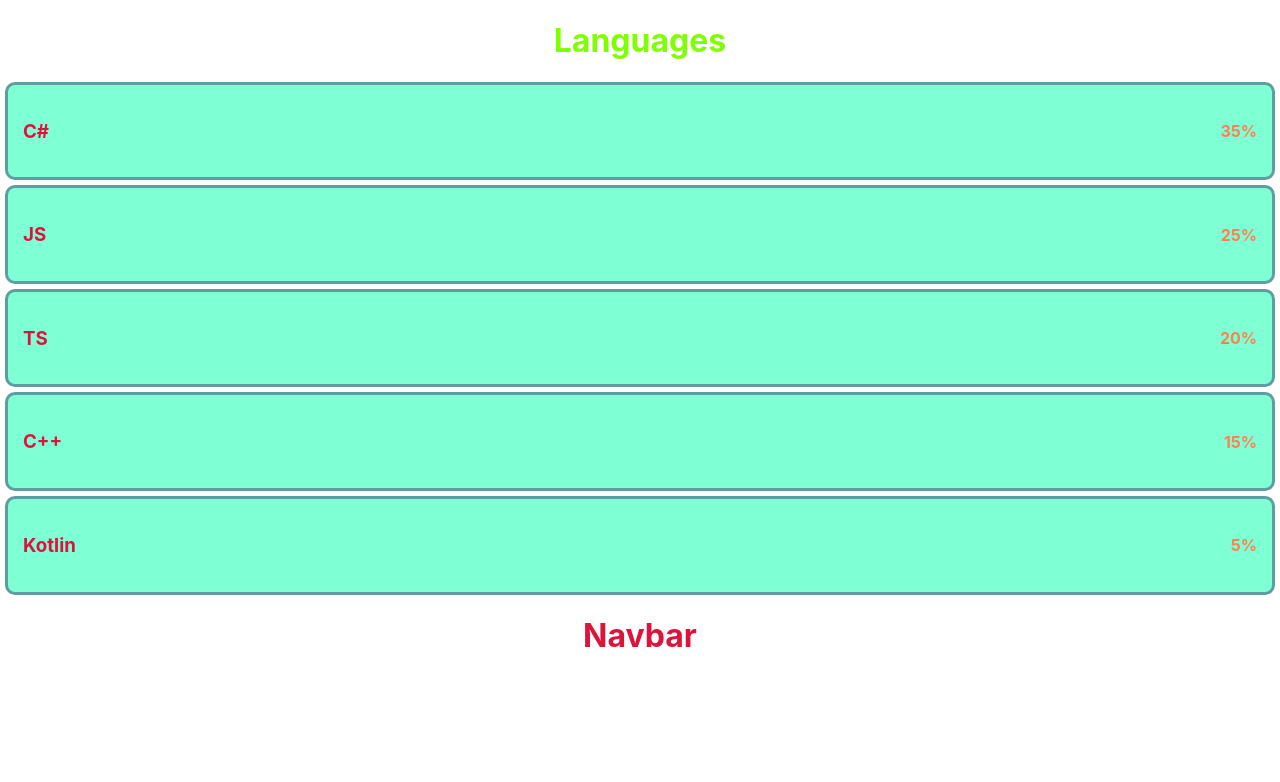
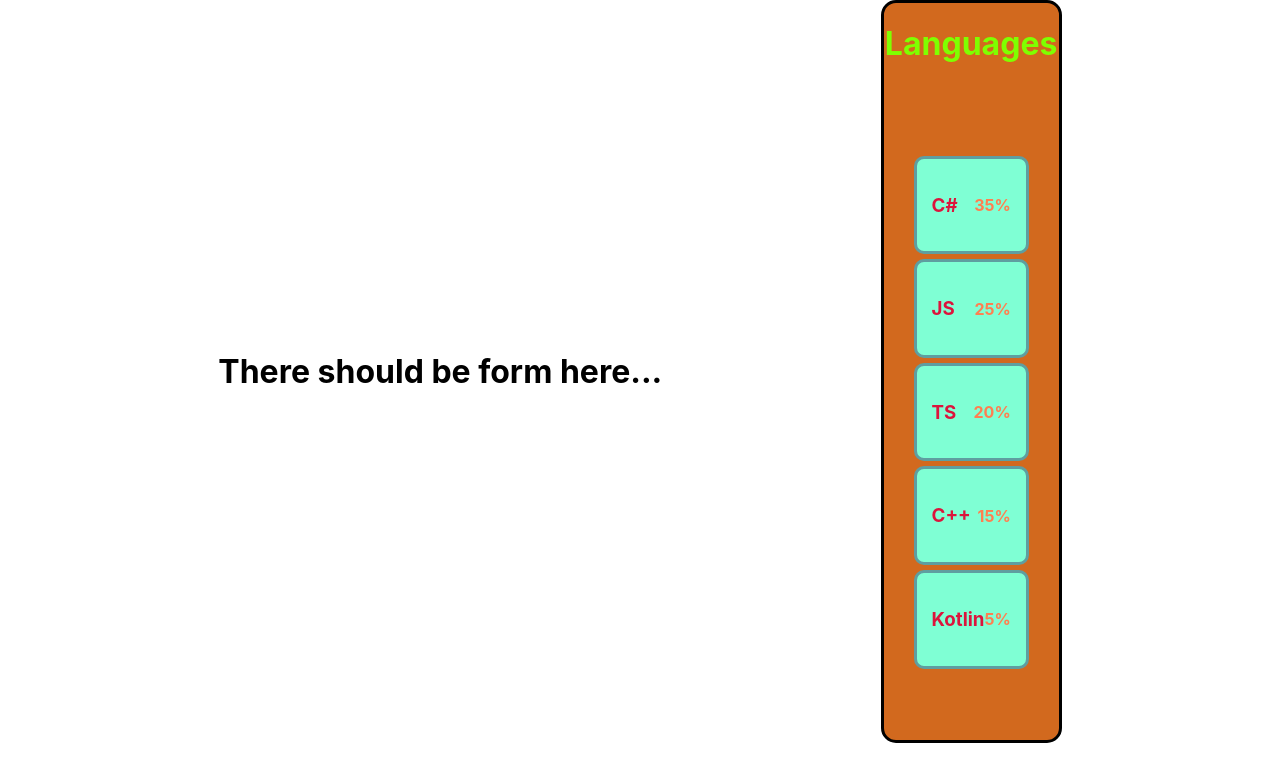
Before and after one commit to VladoDev03/the-amazing-poll, a React (Create React App) app in the folder front-end/the-amazing-poll/: page / in a window 1280 px wide. Shown: the top 782 px of the page. Built offline with nearby package versions, Linux system fonts and the light colour scheme.

Commit message:
Started work on preview.

```diff
--- a/front-end/the-amazing-poll/src/App.tsx
+++ b/front-end/the-amazing-poll/src/App.tsx
@@ -1,13 +1,9 @@
 import './App.scss';
-import Preview from './components/Preview/Preview';
-import Navbar from './components/Navbar/Navbar';
+import NewPoll from './components/NewPoll/NewPoll';
 
 function App() {
     return (
-        <div className="App">
-            <Preview />
-            <Navbar />
-        </div>
+        <NewPoll />
     );
 }
 
--- a/front-end/the-amazing-poll/src/components/Choice/ChoiceItem.tsx
+++ b/front-end/the-amazing-poll/src/components/Choice/ChoiceItem.tsx
@@ -1,4 +1,4 @@
-import styles from './Choice.module.scss'
+import styles from './ChoiceItem.module.scss'
 
 import Choice from '../../models/Choice'
 
--- a/front-end/the-amazing-poll/src/components/ChoicesList/ChoicesList.module.scss
+++ b/front-end/the-amazing-poll/src/components/ChoicesList/ChoicesList.module.scss
@@ -1,3 +1,16 @@
+.choicesList {
+    display: flex;
+    flex-direction: column;
+    justify-content: center;
+    align-items: center;
+}
+
+.options {
+    list-style: none;
+    padding: 0px;
+    padding: 50px 25px;
+}
+
 .title {
     color: cornflowerblue;
 }
--- a/front-end/the-amazing-poll/src/components/ChoicesList/ChoicesList.tsx
+++ b/front-end/the-amazing-poll/src/components/ChoicesList/ChoicesList.tsx
@@ -7,9 +7,11 @@ import Choice from '../../models/Choice'
 const ChoicesList: React.FC<{ items: Choice[] }> = (props) => {
     return (
         <div className={styles.choicesList}>
-            {props.items.map((item, index) => (
-                <ChoiceItem key={index} title={item.title} percentage={item.percentage} />
-            ))}
+            <ul className={styles.options}>
+                {props.items.map((item, index) => (
+                    <ChoiceItem key={index} title={item.title} percentage={item.percentage} />
+                ))}
+            </ul>
         </div>
     );
 }
--- /dev/null
+++ b/front-end/the-amazing-poll/src/components/NewPoll/NewPoll.module.scss
@@ -0,0 +1,5 @@
+.container {
+    display: flex;
+    justify-content: space-evenly;
+    align-items: center;
+}
--- /dev/null
+++ b/front-end/the-amazing-poll/src/components/NewPoll/NewPoll.tsx
@@ -0,0 +1,14 @@
+import styles from './NewPoll.module.scss'
+
+import Preview from '../Preview/Preview';
+
+const NewPoll = () => {
+    return (
+        <div className={styles.container}>
+            <h1>There should be form here...</h1>
+            <Preview />
+        </div>
+    );
+}
+
+export default NewPoll;
--- a/front-end/the-amazing-poll/src/components/Preview/Preview.module.scss
+++ b/front-end/the-amazing-poll/src/components/Preview/Preview.module.scss
@@ -1,3 +1,14 @@
+.container {
+    display: flex;
+    flex-direction: column;
+    justify-content: center;
+    align-items: center;
+    background-color: chocolate;
+    border: solid;
+    border-color: black;
+    border-radius: 15px;
+}
+
 .title {
     color: chartreuse;
 }
--- a/front-end/the-amazing-poll/src/components/Preview/Preview.tsx
+++ b/front-end/the-amazing-poll/src/components/Preview/Preview.tsx
@@ -14,7 +14,7 @@ const Preview = () => {
     ]
 
     return (
-        <div>
+        <div className={styles.container}>
             <h1 className={styles.title}>Languages</h1>
             <ChoicesList items={items} />
         </div>
```
Also changed, not shown: front-end/the-amazing-poll/src/components/Choice/ChoiceItem.module.scss (renamed from front-end/the-amazing-poll/src/components/Choice/Choice.module.scss).
